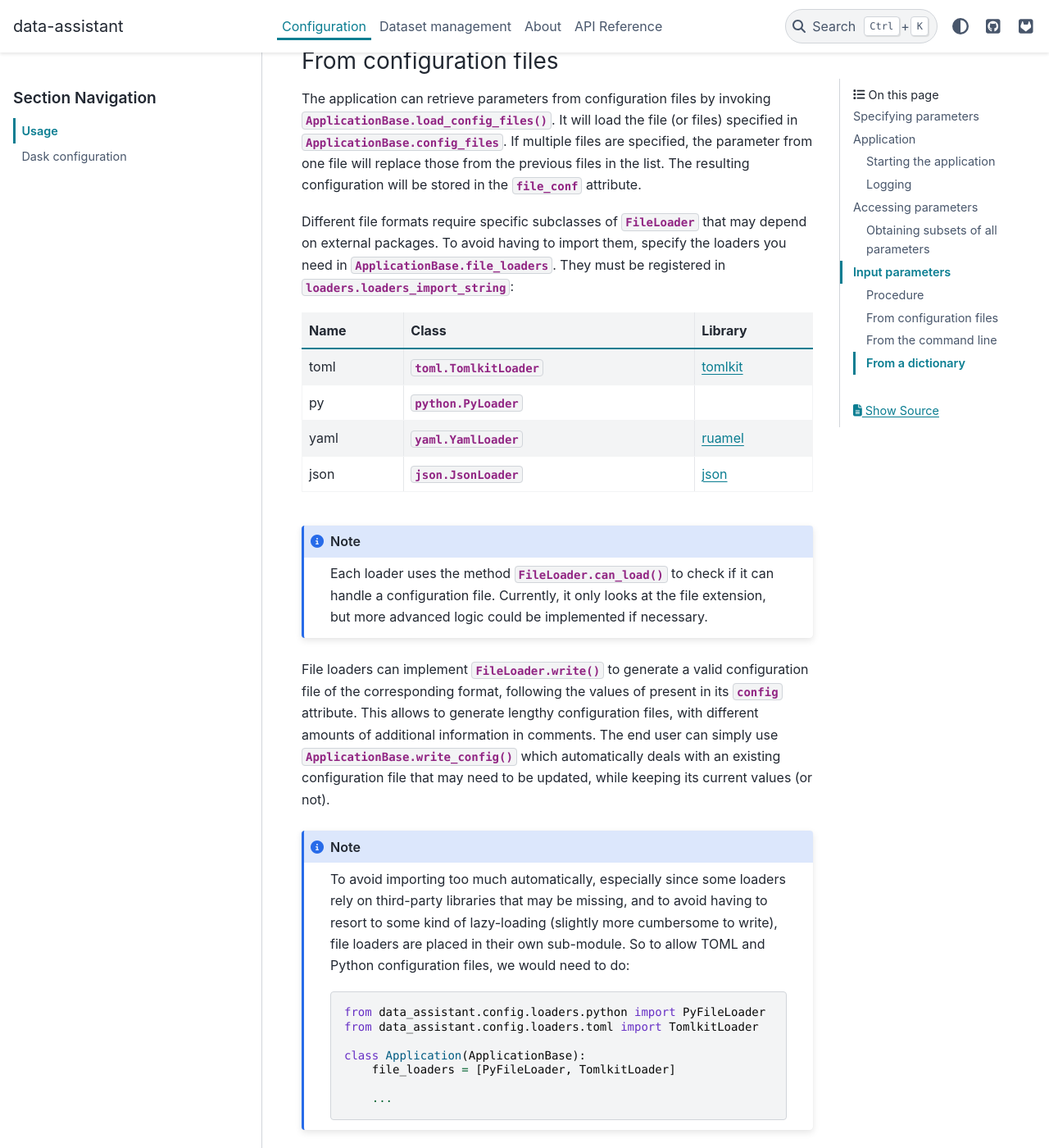
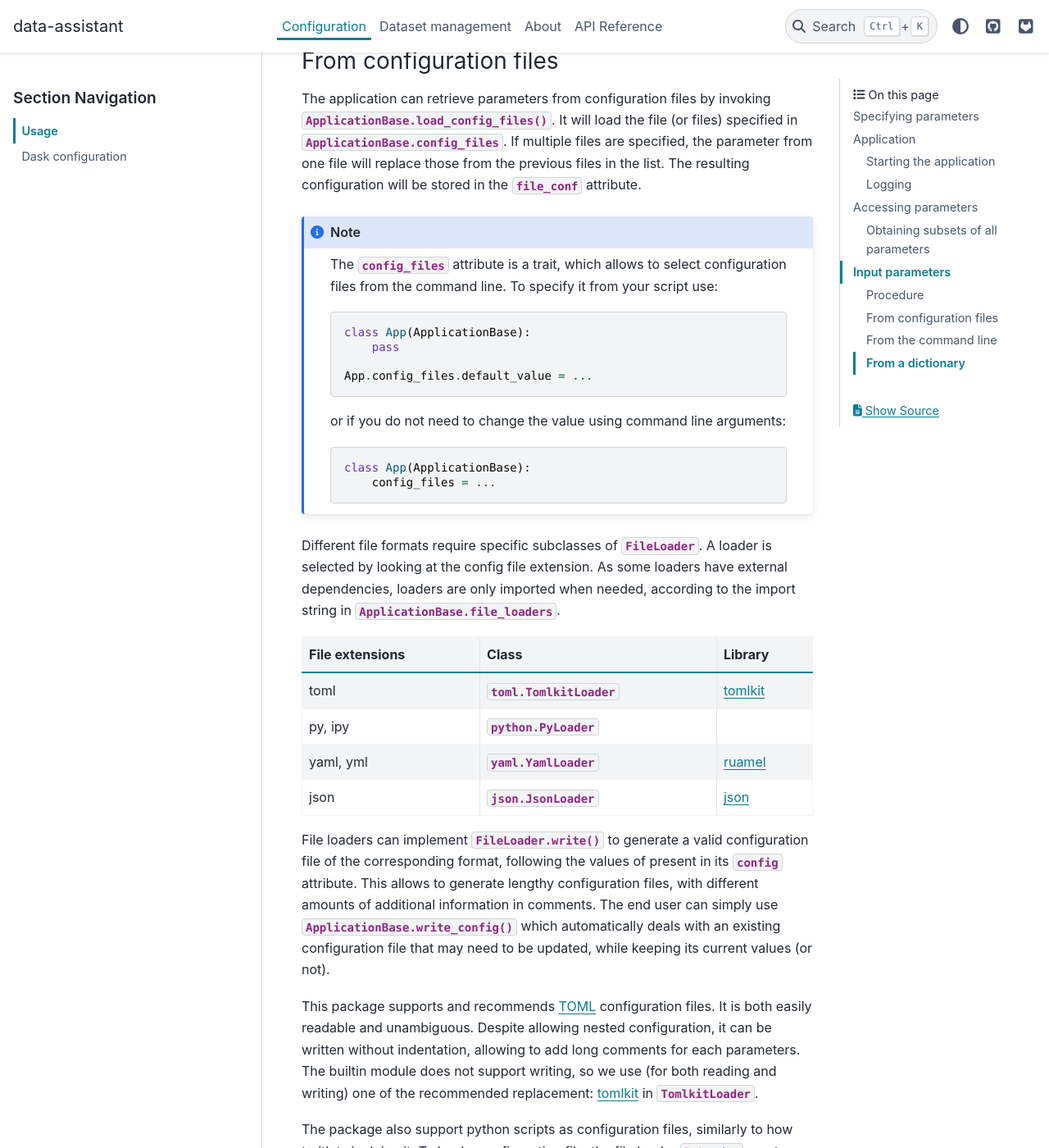
Before and after one commit to Descanonge/neba, a Sphinx documentation site: the page built from docs/source/configuration/usage.rst, in a window 1280 px wide and 1400 px high, scrolled down 7500 px. Shown: the whole window at 82% size. Built offline with Sphinx 7.4.7 and the PyData theme 0.15.4, drawn with Linux system fonts in a browser that asks for light colours; some of the changed text lies outside the part shown.

Commit message:
Better FileLoader selection
Since we only use extension, simplify things.
It is unlikely we will use anything else since otherwise we would have
to import unneeded loaders just to check can_load

```diff
--- a/docs/source/configuration/usage.rst
+++ b/docs/source/configuration/usage.rst
@@ -287,10 +287,10 @@ the rest of the process.
 
 The parameters found are then normalized: each resulting parameter key is unique
 and unambiguous. This provides a first layer of checking the input: keys that do
-not lead to a known parameter will raise errors. This allows to merge the
-parameters obtained from different files and from CLI. Parameters are stored
-in :attr:`~.ApplicationBase.file_conf`, :attr:`~.ApplicationBase.cli_conf`
-and :attr:`~.ApplicationBase.conf`.
+not lead to a known parameter will raise errors. Parameters obtained from
+different files and from CLI can then easily be merged. Parameters are stored in
+:attr:`~.ApplicationBase.file_conf`, :attr:`~.ApplicationBase.cli_conf` and
+:attr:`~.ApplicationBase.conf`.
 
 Finally, the application will recursively instantiate all sections while passing
 the configuration values. Unspecified values will take the trait default value.
@@ -331,33 +331,43 @@ specified, the parameter from one file will replace those from the previous
 files in the list. The resulting configuration will be stored in the
 :attr:`~.ApplicationBase.file_conf` attribute.
 
-Different file formats require specific subclasses of :class:`~.FileLoader` that
-may depend on external packages. To avoid having to import them, specify the
-loaders you need in :attr:`.ApplicationBase.file_loaders`. They must be
-registered in :data:`.loaders.loaders_import_string`:
+.. note::
 
-+------+------------------------------+----------+
-| Name | Class                        | Library  |
-+======+==============================+==========+
-| toml | :class:`.toml.TomlkitLoader` | tomlkit_ |
-+------+------------------------------+----------+
-| py   | :class:`.python.PyLoader`    |          |
-+------+------------------------------+----------+
-| yaml | :class:`.yaml.YamlLoader`    | ruamel_  |
-+------+------------------------------+----------+
-| json | :class:`.json.JsonLoader`    | json_    |
-+------+------------------------------+----------+
+   The :attr:`~.ApplicationBase.config_files` attribute is a trait, which allows
+   to select configuration files from the command line. To specify it from your
+   script use::
+
+       class App(ApplicationBase):
+           pass
+
+       App.config_files.default_value = ...
+
+   or if you do not need to change the value using command line arguments::
+
+       class App(ApplicationBase):
+           config_files = ...
+
+
+Different file formats require specific subclasses of :class:`~.FileLoader`. A
+loader is selected by looking at the config file extension. As some loaders have
+external dependencies, loaders are only imported when needed, according to the
+import string in :attr:`.ApplicationBase.file_loaders`.
+
++-----------------+------------------------------+----------+
+| File extensions | Class                        | Library  |
++=================+==============================+==========+
+| toml            | :class:`.toml.TomlkitLoader` | tomlkit_ |
++-----------------+------------------------------+----------+
+| py, ipy         | :class:`.python.PyLoader`    |          |
++-----------------+------------------------------+----------+
+| yaml, yml       | :class:`.yaml.YamlLoader`    | ruamel_  |
++-----------------+------------------------------+----------+
+| json            | :class:`.json.JsonLoader`    | json_    |
++-----------------+------------------------------+----------+
 
 .. _tomlkit: https://pypi.org/project/tomlkit/
 .. _ruamel: https://yaml.dev/doc/ruamel.yaml/
 .. _json: https://docs.python.org/3/library/json.html
-
-
-.. note::
-
-   Each loader uses the method :meth:`.FileLoader.can_load` to check if it can
-   handle a configuration file. Currently, it only looks at the file extension,
-   but more advanced logic could be implemented if necessary.
 
 File loaders can implement :meth:`.FileLoader.write` to generate a valid
 configuration file of the corresponding format, following the values of present
@@ -367,23 +377,7 @@ comments. The end user can simply use :meth:`.ApplicationBase.write_config`
 which automatically deals with an existing configuration file that may need to
 be updated, while keeping its current values (or not).
 
-.. note::
-
-    To avoid importing too much automatically, especially since some loaders
-    rely on third-party libraries that may be missing, and to avoid having to
-    resort to some kind of lazy-loading (slightly more cumbersome to write),
-    file loaders are placed in their own sub-module. So to allow TOML and Python
-    configuration files, we would need to do::
-
-        from data_assistant.config.loaders.python import PyFileLoader
-        from data_assistant.config.loaders.toml import TomlkitLoader
-
-        class Application(ApplicationBase):
-            file_loaders = [PyFileLoader, TomlkitLoader]
-
-            ...
-
-The package supports and recommends `TOML <https://toml.io>`__ configuration
+This package supports and recommends `TOML <https://toml.io>`__ configuration
 files. It is both easily readable and unambiguous. Despite allowing nested
 configuration, it can be written without indentation, allowing to add long
 comments for each parameters. The :external+python:mod:`tomllib` builtin module
@@ -416,9 +410,9 @@ remembering that each configuration file replaces the values of the previous one
 in the list.
 
 `Yaml <https://yaml.org/>`__ is supported via :class:`.YamlLoader` and the
-third-party module `pyyaml <https://pyyaml.org/wiki/PyYAMLDocumentation>`. It
-does not allow generating input with comments (and the alternative ``ruamel``
-does not seem as reliable).
+third-party module `ruamel.ymal <ruamel_>`. It currently does not support
+generating comments when writing files (the library supports it so it could be
+implemented).
 
 Despite not being easily readable, the JSON format is also supported via
 :class:`.JsonLoader` and the builtin module :external+python:mod:`json`. The
```
Also changed, not shown: other parts of docs/source/configuration/usage.rst (+2 -2 lines), 9 other files.
